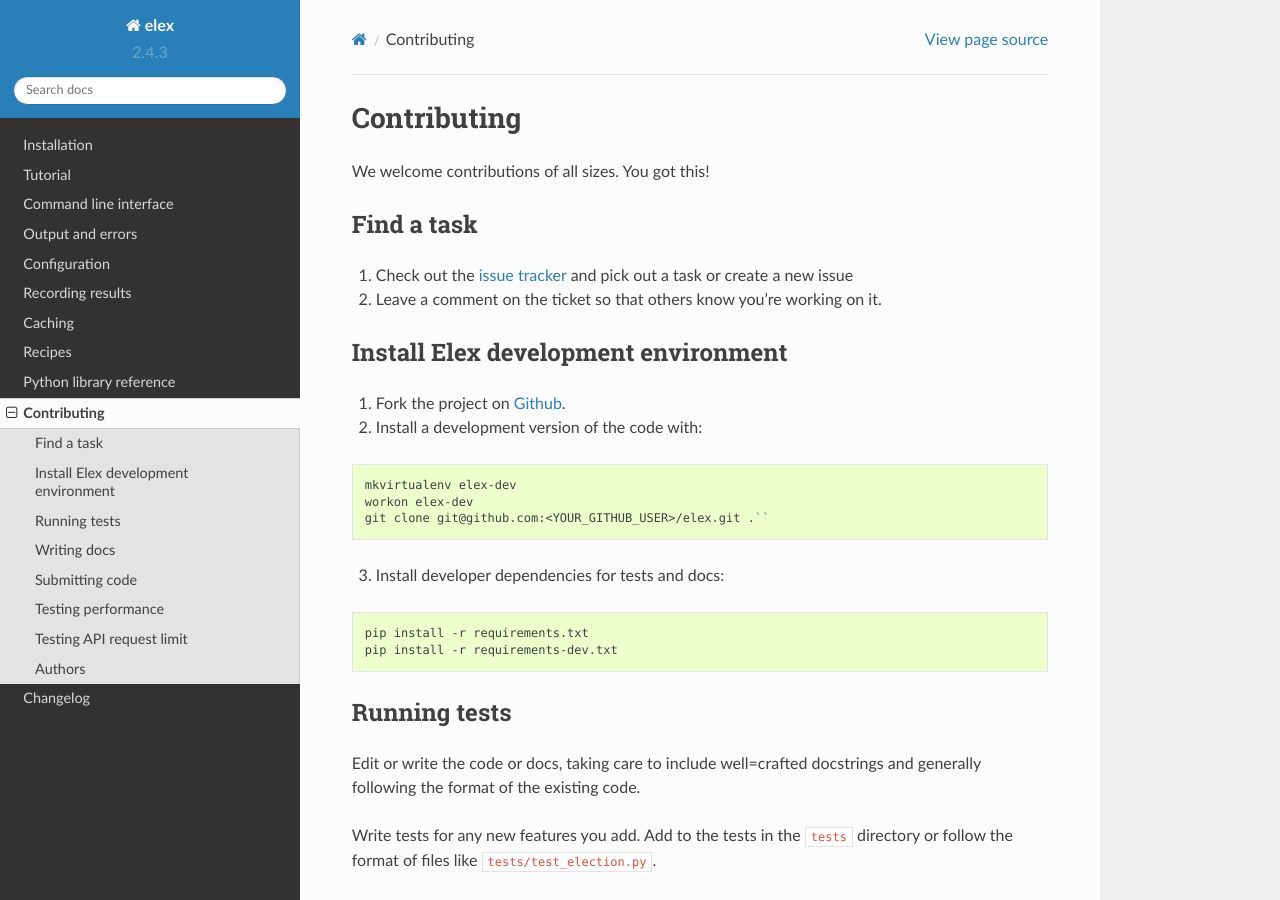
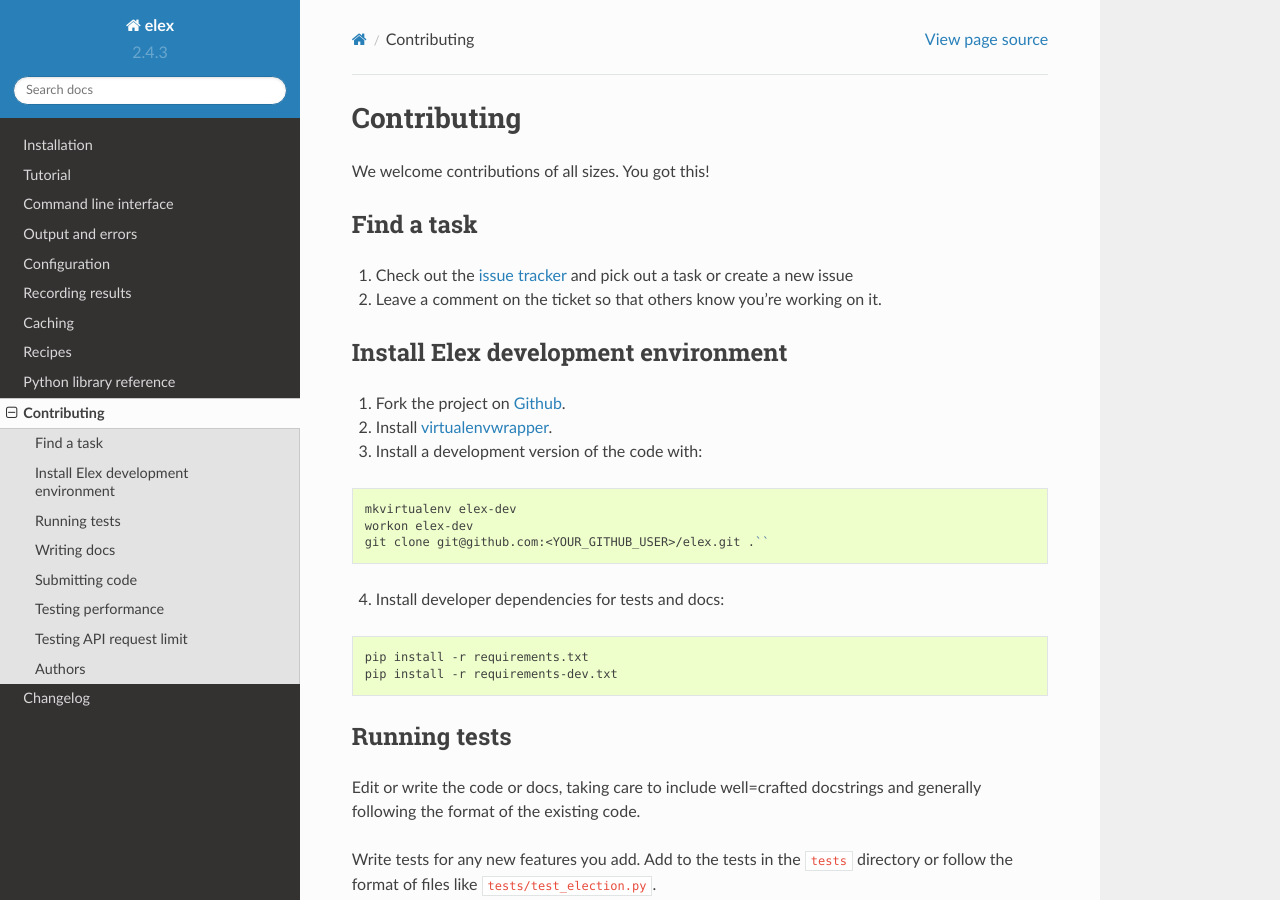
Before and after one commit to newsdev/elex, a Sphinx documentation site: the page built from docs/contributing.rst, in a window 1280 px wide and 900 px high. Built offline with Sphinx 7.4.7 and the Read the Docs theme 2.0.0, drawn with Linux system fonts in a browser that asks for light colours.

Commit message:
Add virtualenvwrapper to contributing setup
Need virtualenvwrapper to be installed to run `mkvirtualenv` and
`workon`.

```diff
--- a/docs/contributing.rst
+++ b/docs/contributing.rst
@@ -16,7 +16,9 @@
 
 1. Fork the project on `Github <https://github.com/newsdev/elex>`_.
 
-2. Install a development version of the code with:
+2. Install `virtualenvwrapper <https://virtualenvwrapper.readthedocs.io/en/latest/install.html>`_.
+
+3. Install a development version of the code with:
 
 .. code:: bash
 
```
Also changed, not shown: other parts of docs/contributing.rst (+1 -1 lines).
